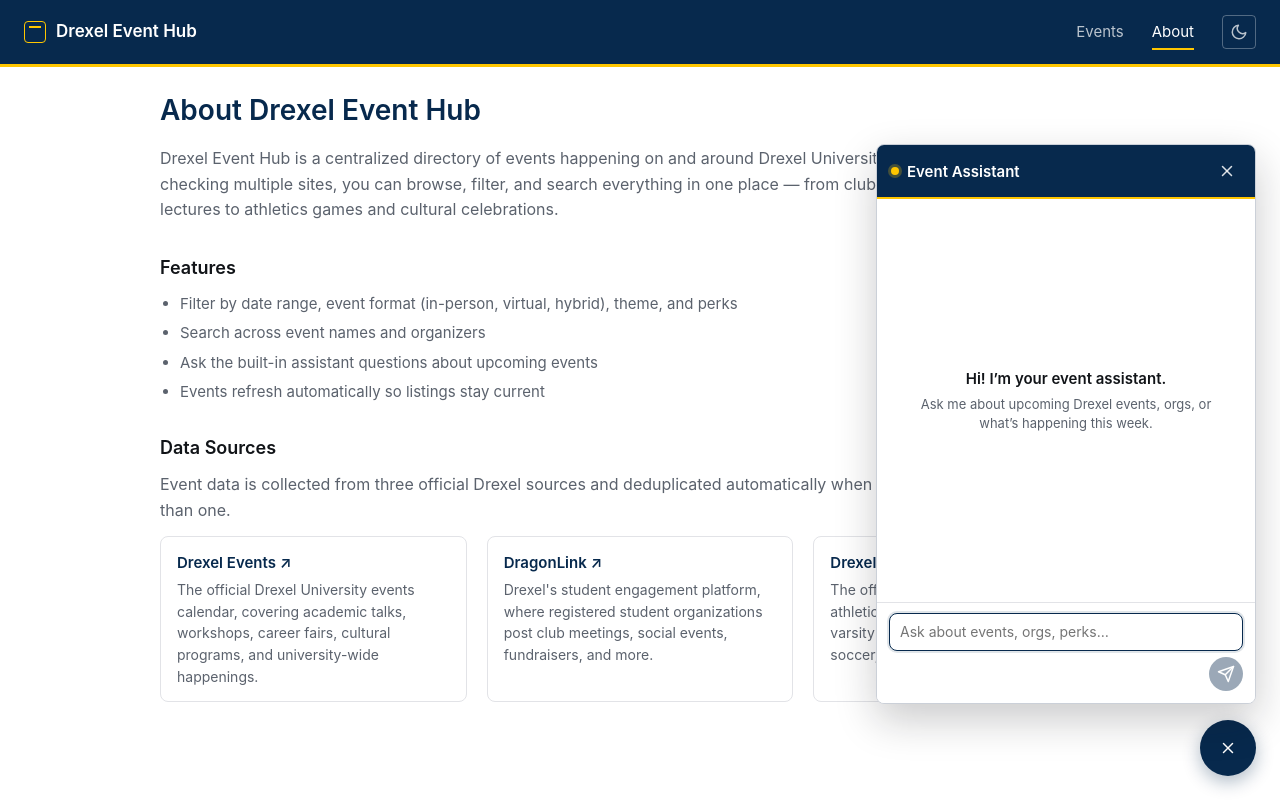
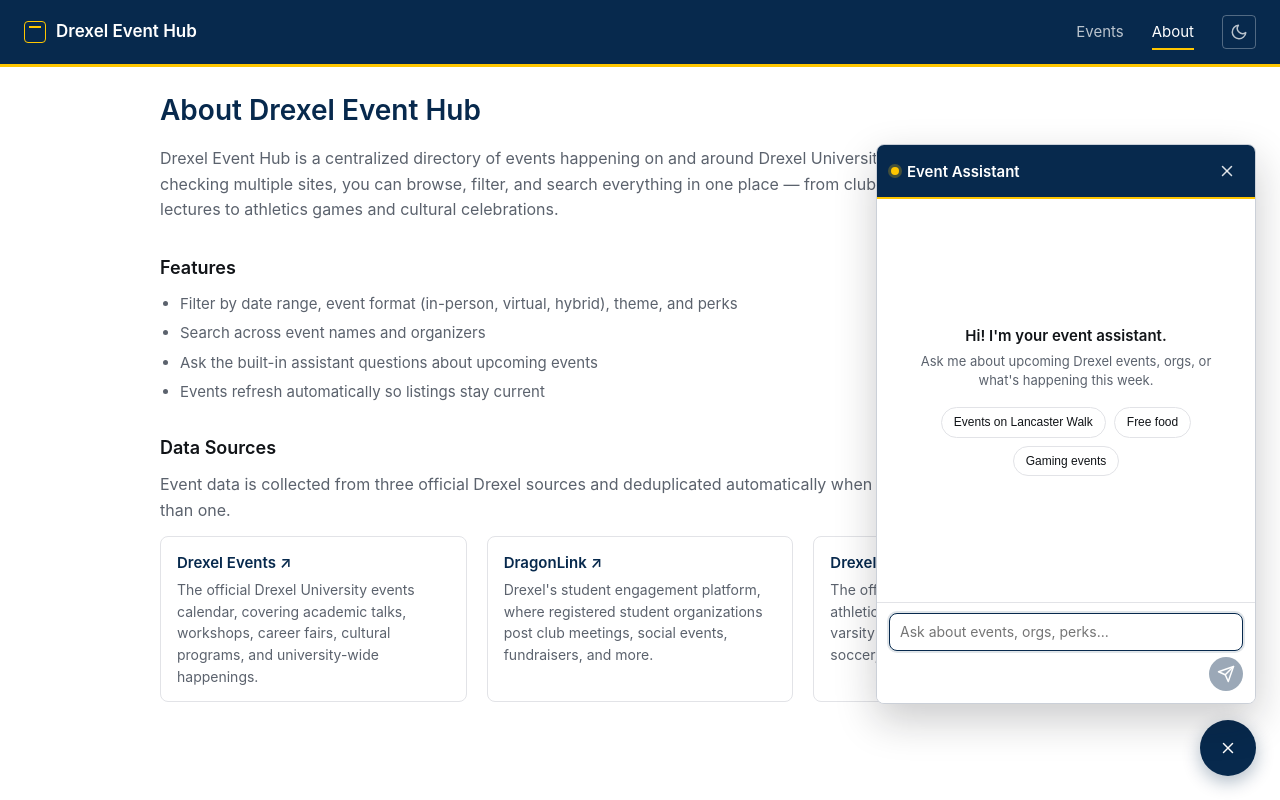
Before and after one commit to toomeem/drexel-event-directory, a React (Vite) app in the folder frontend/: page /about in a window 1280 px wide. Both pictures are taken after a click on the button 1228 px from the left and 748 px from the top of the page. Built offline with nearby package versions, Linux system fonts and the light colour scheme.

Commit message:
updated quick replies

```diff
--- a/frontend/src/components/ChatbotWidget.tsx
+++ b/frontend/src/components/ChatbotWidget.tsx
@@ -23,6 +23,26 @@
 
 const SESSION_ID_KEY = "chatbot:sessionId";
 const HISTORY_KEY = "chatbot:history";
+
+interface QuickReply {
+    label: string;
+    message: string;
+}
+
+const QUICK_REPLIES: QuickReply[] = [
+    {
+        label: "Events on Lancaster Walk",
+        message: "Are there any upcoming events on Lancaster Walk?",
+    },
+    {
+        label: "Free food",
+        message: "Are there any upcoming events that offer free food?",
+    },
+    {
+        label: "Gaming events",
+        message: "Tell me about upcoming gaming events.",
+    },
+];
 
 function generateId(): string {
     if (typeof crypto !== "undefined" && "randomUUID" in crypto) {
@@ -55,6 +75,10 @@
     const fresh = generateId();
     sessionStorage.setItem(SESSION_ID_KEY, fresh);
     return fresh;
+}
+
+function shortenTimes(text: string): string {
+    return text.replace(/(\d{1,2}):00\b/g, "$1");
 }
 
 export function ChatbotWidget() {
@@ -116,7 +140,7 @@
         abortRef.current = controller;
 
         try {
-      const { completion } = await sendChatMessage(
+            const {completion} = await sendChatMessage(
                 userMessage.content,
                 sessionIdRef.current,
                 controller.signal,
@@ -159,10 +183,46 @@
     const placeholder = useMemo(
         () =>
             messages.length === 0
-        ? "Ask about events, orgs, perks…"
-        : "Type a message…",
+                ? "Ask about events, orgs, perks..."
+                : "Type a message...",
         [messages.length],
     );
+
+    function handleQuickReply(text: string) {
+        if (isSending) return;
+        const userMessage: ChatMessage = {
+            id: generateId(),
+            role: "user",
+            content: text,
+        };
+        setMessages((prev) => [...prev, userMessage]);
+        setError(null);
+        setIsSending(true);
+
+        const controller = new AbortController();
+        abortRef.current?.abort();
+        abortRef.current = controller;
+
+        sendChatMessage(text, sessionIdRef.current, controller.signal)
+            .then(({completion}) => {
+                const assistantMessage: ChatMessage = {
+                    id: generateId(),
+                    role: "assistant",
+                    content: completion.trim() || "(No response)",
+                };
+                setMessages((prev) => [...prev, assistantMessage]);
+            })
+            .catch((err) => {
+                if ((err as { name?: string })?.name === "AbortError") return;
+                console.error("[ChatbotWidget] sendChatMessage failed:", err);
+                const message =
+                    err instanceof Error ? err.message : "Something went wrong.";
+                setError(message);
+            })
+            .finally(() => {
+                setIsSending(false);
+            });
+    }
 
     return (
         <>
@@ -173,7 +233,7 @@
                 aria-expanded={isOpen}
                 onClick={() => setIsOpen((v) => !v)}
             >
-        {isOpen ? <CloseIcon /> : <ChatIcon />}
+                {isOpen ? <CloseIcon/> : <ChatIcon/>}
             </button>
 
             {isOpen && (
@@ -184,7 +244,7 @@
                 >
                     <header className="chatbot-panel__header">
                         <div className="chatbot-panel__title">
-              <span className="chatbot-panel__title-dot" aria-hidden="true" />
+                            <span className="chatbot-panel__title-dot" aria-hidden="true"/>
                             <span>Event Assistant</span>
                         </div>
                         <div className="chatbot-panel__header-actions">
@@ -196,7 +256,7 @@
                                     aria-label="Clear conversation"
                                     title="Clear conversation"
                                 >
-                  <TrashIcon />
+                                    <TrashIcon/>
                                 </button>
                             )}
                             <button
@@ -206,7 +266,7 @@
                                 aria-label="Close chatbot"
                                 title="Close"
                             >
-                <CloseIcon />
+                                <CloseIcon/>
                             </button>
                         </div>
                     </header>
@@ -214,11 +274,24 @@
                     <div className="chatbot-panel__messages" ref={messagesRef}>
                         {messages.length === 0 && (
                             <div className="chatbot-empty">
-                <p className="chatbot-empty__title">Hi! I’m your event assistant.</p>
+                                <p className="chatbot-empty__title">Hi! I'm your event assistant.</p>
                                 <p className="chatbot-empty__body">
-                  Ask me about upcoming Drexel events, orgs, or what’s
+                                    Ask me about upcoming Drexel events, orgs, or what's
                                     happening this week.
                                 </p>
+                                <div className="chatbot-quick-replies">
+                                    {QUICK_REPLIES.map(({label, message}) => (
+                                        <button
+                                            key={label}
+                                            type="button"
+                                            className="chatbot-quick-reply"
+                                            onClick={() => handleQuickReply(message)}
+                                            disabled={isSending}
+                                        >
+                                            {label}
+                                        </button>
+                                    ))}
+                                </div>
                             </div>
                         )}
                         {messages.map((m) => (
@@ -234,7 +307,7 @@
                                         <div className="chatbot-markdown">
                                             <ReactMarkdown
                                                 components={{
-                          a: ({ href, children, ...rest }) => (
+                                                    a: ({href, children, ...rest}) => (
                                                         <a
                                                             {...rest}
                                                             href={href}
@@ -246,7 +319,7 @@
                                                     ),
                                                 }}
                                             >
-                        {m.content}
+                                                {shortenTimes(m.content)}
                                             </ReactMarkdown>
                                         </div>
                                     ) : (
@@ -259,9 +332,9 @@
                             <div className="chatbot-message chatbot-message--assistant">
                                 <div className="chatbot-message__bubble chatbot-message__bubble--typing">
                   <span className="chatbot-typing">
-                    <span />
-                    <span />
-                    <span />
+                    <span/>
+                    <span/>
+                    <span/>
                   </span>
                                 </div>
                             </div>
@@ -309,7 +382,7 @@
                                 disabled={!canSend}
                                 aria-label="Send message"
                             >
-                <SendIcon />
+                                <SendIcon/>
                             </button>
                         </div>
                     </form>
@@ -332,7 +405,8 @@
             strokeLinejoin="round"
             aria-hidden="true"
         >
-      <path d="M21 11.5a8.38 8.38 0 0 1-.9 3.8 8.5 8.5 0 0 1-7.6 4.7 8.38 8.38 0 0 1-3.8-.9L3 21l1.9-5.7a8.38 8.38 0 0 1-.9-3.8 8.5 8.5 0 0 1 4.7-7.6 8.38 8.38 0 0 1 3.8-.9h.5a8.48 8.48 0 0 1 8 8v.5z" />
+            <path
+                d="M21 11.5a8.38 8.38 0 0 1-.9 3.8 8.5 8.5 0 0 1-7.6 4.7 8.38 8.38 0 0 1-3.8-.9L3 21l1.9-5.7a8.38 8.38 0 0 1-.9-3.8 8.5 8.5 0 0 1 4.7-7.6 8.38 8.38 0 0 1 3.8-.9h.5a8.48 8.48 0 0 1 8 8v.5z"/>
         </svg>
     );
 }
@@ -350,8 +424,8 @@
             strokeLinejoin="round"
             aria-hidden="true"
         >
-      <line x1="18" y1="6" x2="6" y2="18" />
-      <line x1="6" y1="6" x2="18" y2="18" />
+            <line x1="18" y1="6" x2="6" y2="18"/>
+            <line x1="6" y1="6" x2="18" y2="18"/>
         </svg>
     );
 }
@@ -369,8 +443,8 @@
             strokeLinejoin="round"
             aria-hidden="true"
         >
-      <line x1="22" y1="2" x2="11" y2="13" />
-      <polygon points="22 2 15 22 11 13 2 9 22 2" />
+            <line x1="22" y1="2" x2="11" y2="13"/>
+            <polygon points="22 2 15 22 11 13 2 9 22 2"/>
         </svg>
     );
 }
@@ -388,11 +462,11 @@
             strokeLinejoin="round"
             aria-hidden="true"
         >
-      <polyline points="3 6 5 6 21 6" />
-      <path d="M19 6l-1 14a2 2 0 0 1-2 2H8a2 2 0 0 1-2-2L5 6" />
-      <path d="M10 11v6" />
-      <path d="M14 11v6" />
-      <path d="M9 6V4a2 2 0 0 1 2-2h2a2 2 0 0 1 2 2v2" />
+            <polyline points="3 6 5 6 21 6"/>
+            <path d="M19 6l-1 14a2 2 0 0 1-2 2H8a2 2 0 0 1-2-2L5 6"/>
+            <path d="M10 11v6"/>
+            <path d="M14 11v6"/>
+            <path d="M9 6V4a2 2 0 0 1 2-2h2a2 2 0 0 1 2 2v2"/>
         </svg>
     );
 }
--- a/frontend/src/styles/index.css
+++ b/frontend/src/styles/index.css
@@ -989,6 +989,48 @@
   font-size: 13px;
   line-height: 1.5;
 }
+.chatbot-quick-replies {
+  display: flex;
+  flex-wrap: wrap;
+  gap: 8px;
+  justify-content: center;
+  margin-top: 16px;
+}
+
+.chatbot-quick-reply {
+  padding: 6px 12px;
+  border-radius: 999px;
+  border: 1px solid var(--color-border, #d1d5db);
+  background: transparent;
+  color: var(--color-text);
+  font-size: 12px;
+  line-height: 1.4;
+  cursor: pointer;
+  transition: background 0.15s, border-color 0.15s, color 0.15s;
+  text-align: left;
+}
+
+.chatbot-quick-reply:hover:not(:disabled) {
+  background: var(--color-accent, #2563eb);
+  border-color: var(--color-accent, #2563eb);
+  color: #fff;
+}
+
+.chatbot-quick-reply:disabled {
+  opacity: 0.45;
+  cursor: not-allowed;
+}
+
+:root[data-theme="dark"] .chatbot-quick-reply {
+  border-color: var(--color-border, #374151);
+  color: var(--color-text);
+}
+
+:root[data-theme="dark"] .chatbot-quick-reply:hover:not(:disabled) {
+  background: var(--color-accent, #3b82f6);
+  border-color: var(--color-accent, #3b82f6);
+  color: #fff;
+}
 
 .chatbot-message {
   display: flex;
```
Lines whose indentation alone changed are shown as unchanged.
